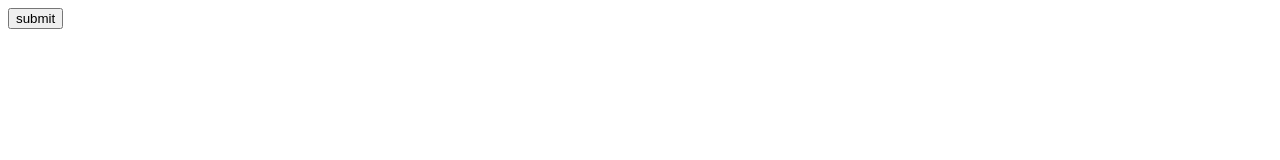
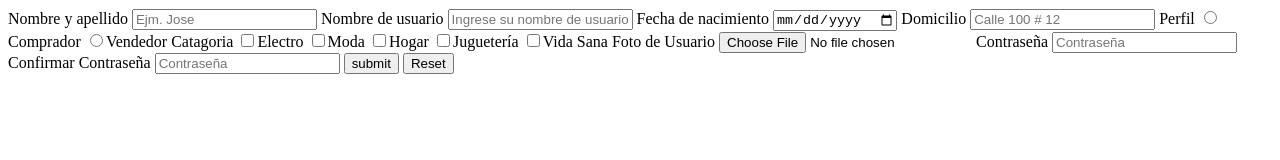
Before and after one commit to 3lm0n0/ml-25-04-2022, a plain HTML site: page views/register.html in a window 1280 px wide. Drawn offline with Linux system fonts and the light colour scheme.

Commit message:
method post

```diff
--- a/app.js
+++ b/app.js
@@ -14,6 +14,7 @@ const httpHome = '/home'
 const httpFlexBox = '/flexbox'
 const httpRegister = '/register'
 const httpLogin = '/login'
+const httpHomeLogin = '/homelogin'
 
 // html
 const homeHtml = 'home.html'
@@ -40,7 +41,10 @@ app.get(httpRegister, (req, res) => {
     res.sendFile(path.join(views, registerHtml))
 })
 
-app.get(httpLogin, (req, res) => {
+app.get(httpHomeLogin, (req, res) => {
+    res.sendFile(path.join(views, loginHtml))
+})
+app.post(httpLogin, (req, res) => {
     res.sendFile(path.join(views, loginHtml))
 })
 
--- a/views/register.html
+++ b/views/register.html
@@ -6,8 +6,97 @@
     <title>Registrarme</title>
 </head>
 <body>
-    <form action="login" method="get">
-        <input type="submit" value="submit">
+    <form action="login" method="post" id="register" name="register">
+    <label for="name">
+        Nombre y apellido
+        <input type="text" name="name" id="name" placeholder="Ejm. Jose"  maxlength="10" required/>
+    </label>
+    <label for="username">
+        Nombre de usuario
+        <input
+        type="text"
+        name="username"
+        id="username"
+        placeholder="Ingrese su nombre de usuario"
+        />
+    </label>
+    <label for="create_at"
+        >Fecha de nacimiento
+        <input type="date" name="create_at" id="create_at" />
+    </label>
+    <label for="address"
+        >Domicilio
+        <input
+        type="text"
+        name="address"
+        id="address"
+        placeholder="Calle 100 # 12"
+        />
+    </label>
+    <label for="">
+        Perfil
+        <input
+        type="radio"
+        name="perfil"
+        value="comprador"
+        id="perfil"
+        />Comprador
+        <input
+        type="radio"
+        name="perfil"
+        value="vendedor"
+        id="perfil"
+        />Vendedor
+    </label>
+    <label for="">
+        Catagoria
+        <input
+        type="checkbox"
+        name="category"
+        value="electro"
+        id="category"
+        />Electro
+        <input type="checkbox" name="category" value="moda" id="category" />Moda
+        <input
+        type="checkbox"
+        name="category"
+        value="hogar"
+        id="category"
+        />Hogar
+        <input
+        type="checkbox"
+        name="category"
+        value="juguetería"
+        id="category"
+        />Juguetería
+        <input type="checkbox" name="category" value="vida" id="category" />Vida
+        Sana
+    </label>
+    <label for="imguser"
+        >Foto de Usuario
+        <input type="file" name="imguser" accept="image/*" id="imguser" />
+    </label>
+    <label for="password"
+        >Contraseña
+        <input
+        type="password"
+        id="password"
+        name="password"
+        placeholder="Contraseña"
+        />
+    </label>
+    <label for="passwordConf"
+        >Confirmar Contraseña
+        <input
+        type="password"
+        id="passwordConf"
+        name="passwordConf"
+        placeholder="Contraseña"
+        />
+    </label>
+    <input type="submit" value="submit" />
+    <input type="reset" form="register" >
     </form>
+
 </body>
 </html>
```
Also changed, not shown: views/home.html (+2 -2 lines).
